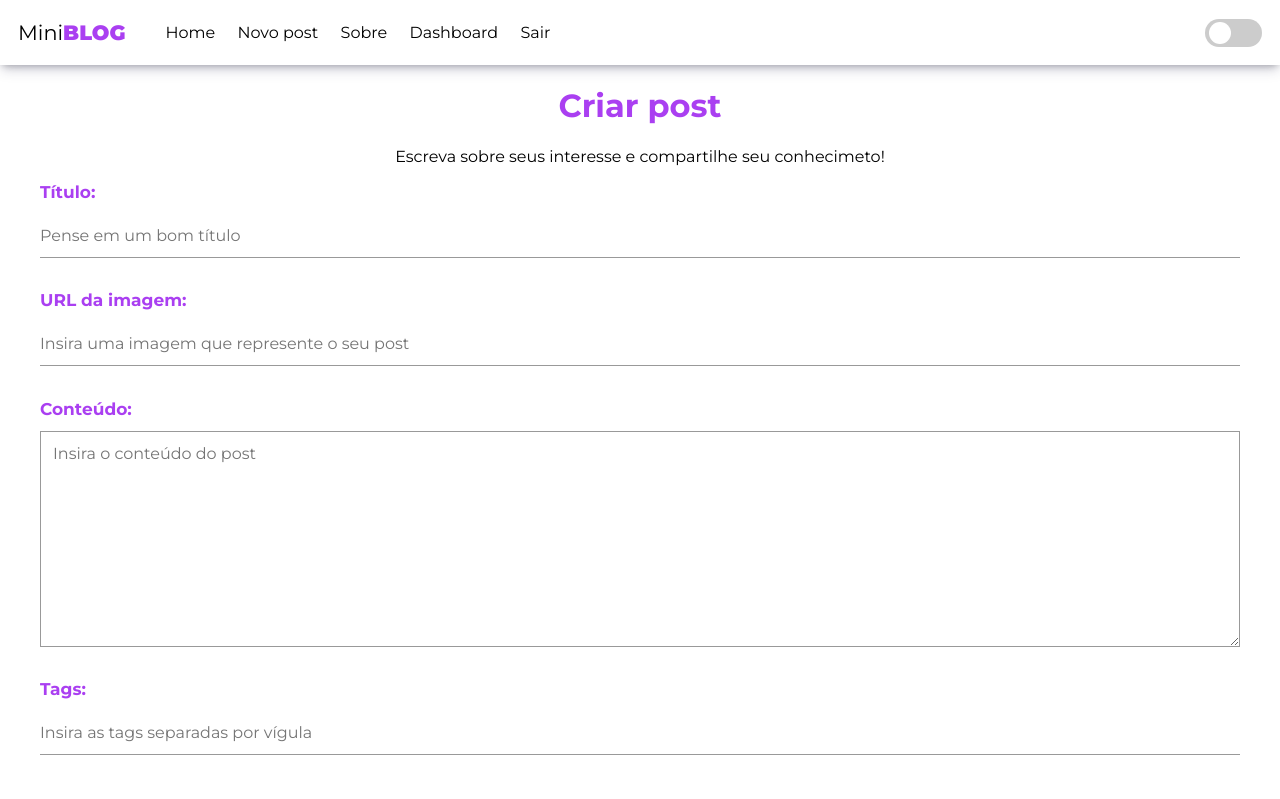
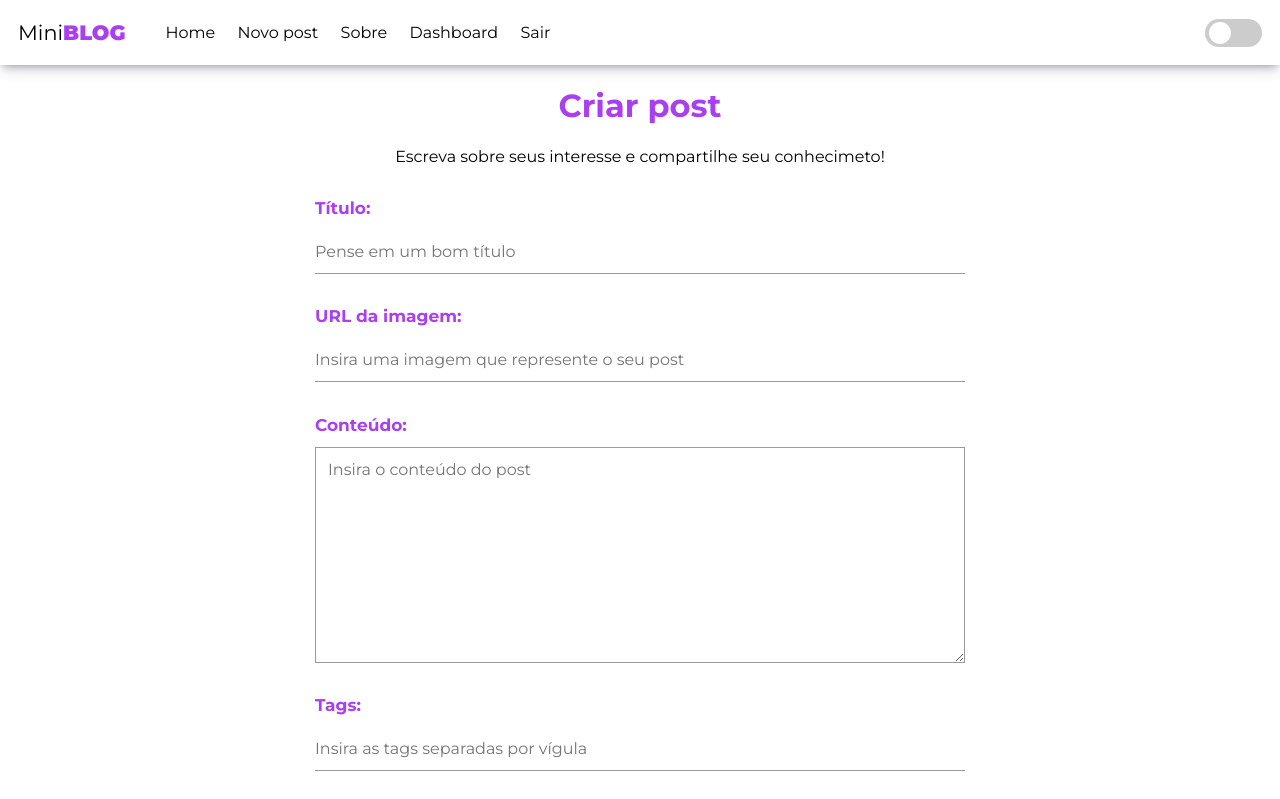
Before and after one commit to fabio2g/miniblog, a React (Create React App) app: page /post/create in a window 1280 px wide. Shown: the top 799 px of the page. Built offline with nearby package versions, Linux system fonts and the light colour scheme; no server answers; sample sign-in values are in the browser's storage.

Commit message:
lógica de validação dos inputs do form

```diff
--- a/src/pages/CreatePost/CreatePost.js
+++ b/src/pages/CreatePost/CreatePost.js
@@ -6,12 +6,43 @@ const CreatePost = () => {
     const [image, setImage] = useState("");
     const [body, setBody] = useState("");
     const [tags, setTags] = useState("");
+    const [error, setError] = useState("");
+
+    const handleSubmit = (e) => {
+        e.preventDefault();
+
+        /**
+         * Verifica se a URL passada por parâmetro é válida.
+         *
+         * @param {String} url
+         * @returns
+         */
+        function isURL(url) {
+            const expression =
+                /[-a-zA-Z0-9@:%_\+.~#?&//=]{2,256}\.[a-z]{2,4}\b(\/[-a-zA-Z0-9@:%_\+.~#?&//=]*)?/gi;
+
+            const regex = new RegExp(expression);
+
+            return url.match(regex) ? true : false;
+        }
+
+        if (!isURL(image)) {
+            setError("URL inválida.");
+            return;
+        }
+
+        const tagsArray = tags
+            .split(",")
+            .map((tag) => tag.trim().toLowerCase());
+
+        // console.log(tagsArray);
+    };
 
     return (
-        <div>
+        <div className={styles.box_createPost}>
             <h1>Criar post</h1>
             <p>Escreva sobre seus interesse e compartilhe seu conhecimeto!</p>
-            <form>
+            <form onSubmit={handleSubmit}>
                 <label>
                     <span>Título:</span>
                     <input
@@ -57,6 +88,12 @@ const CreatePost = () => {
                 </label>
                 <button className="btn_success">Postar</button>
             </form>
+            {error && (
+                <div className="alert">
+                    <span onClick={() => setError("")}>&times;</span>
+                    <small>{error}</small>
+                </div>
+            )}
         </div>
     );
 };
--- a/src/pages/CreatePost/CreatePost.module.css
+++ b/src/pages/CreatePost/CreatePost.module.css
@@ -0,0 +1,8 @@
+.box_createPost {
+    width: 650px;
+    margin: auto;
+}
+
+.box_createPost form {
+    margin-top: 2em;
+}
```
